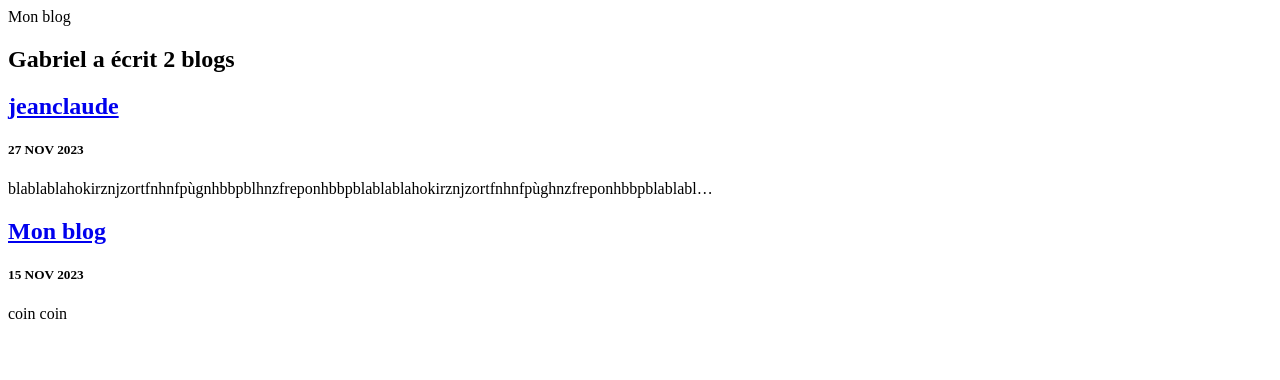
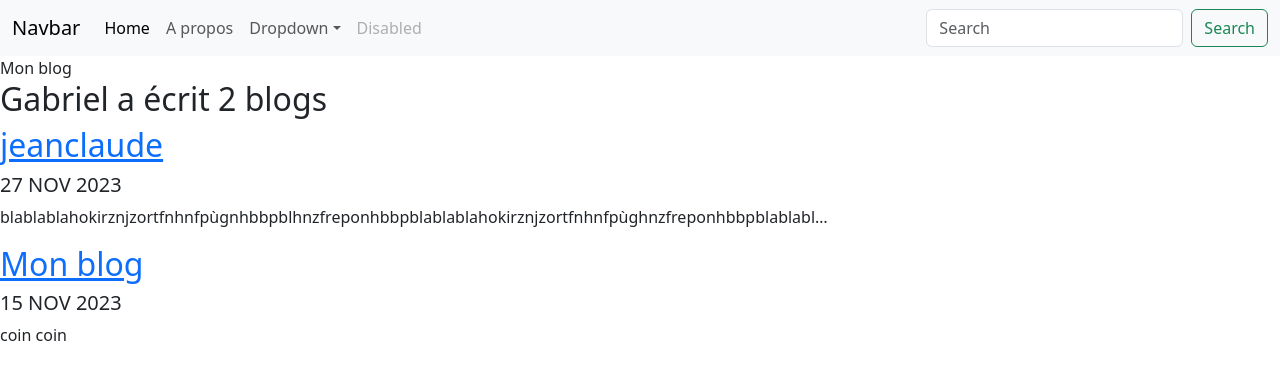
Before and after one commit to gabrielQ12/certification_djanguo_partie_2, a Django app: page /blog/ in a window 1280 px wide. Shown: the top 380 px of the page. Run offline with Django 4.2, Linux system fonts and the light colour scheme; data comes from the database, SQL or seed files in the repository.

Commit message:
tamplate html

```diff
--- a/portfolio_personnel_project/blog/templates/blog/detail.html
+++ b/portfolio_personnel_project/blog/templates/blog/detail.html
@@ -1,3 +1,7 @@
+
+{% extends 'portfolio/base.html' %}
+
+{% block content %}
 <h1>{{ blog.titre }}</h1>
 
 {% load i18n %}
@@ -6,3 +10,4 @@
 {% endlanguage %}
 
 {{blog.description | safe}}
+{% endblock %}
--- a/portfolio_personnel_project/blog/templates/blog/mon_blog.html
+++ b/portfolio_personnel_project/blog/templates/blog/mon_blog.html
@@ -1,20 +1,17 @@
-Mon blog
+{% extends 'portfolio/base.html' %}
 
-{% load i18n %}
+{% block content %}
+  Mon blog{% load i18n %}
 
-<h2>Gabriel a écrit {{ blogs.count }} blog{{ blogs.count|pluralize}}</h2>
+  <h2>Gabriel a écrit {{ blogs.count }} blog{{ blogs.count|pluralize }}</h2>
 
-{% for blog in blogs %}
+  {% for blog in blogs %}
+    <a href="{% url 'blog:detail' blog.id %}"><h2>{{ blog.titre }}</h2></a>
 
-<a href="{% url 'blog:detail' blog.id %}"><h2>{{ blog.titre }}</h2></a>
+    {% language 'fr' %}
+    <h5>{{ blog.date|date:'d M Y'|upper }}</h5>
+    {% endlanguage %}
 
-{% language 'fr' %}
-<h5>{{ blog.date| date:'d M Y' | upper}}</h5>
-{% endlanguage %}
-
-<p>{{ blog.description | striptags|truncatechars:100 }}</p>
-
-
-
-
-{% endfor %}
+    <p>{{ blog.description|striptags|truncatechars:100 }}</p>
+  {% endfor %}
+{% endblock %}
--- /dev/null
+++ b/portfolio_personnel_project/portfolio/templates/portfolio/base.html
@@ -0,0 +1,57 @@
+<!DOCTYPE html>
+<html lang="en">
+  <head>
+    <meta charset="utf-8" />
+    <meta name="viewport" content="width=device-width, initial-scale=1" />
+    <title>Bootstrap demo</title>
+    <link href="https://cdn.jsdelivr.net/npm/bootstrap@5.3.2/dist/css/bootstrap.min.css" rel="stylesheet" integrity="sha384-T3c6CoIi6uLrA9TneNEoa7RxnatzjcDSCmG1MXxSR1GAsXEV/Dwwykc2MPK8M2HN" crossorigin="anonymous" />
+  </head>
+  <body>
+    <nav class="navbar navbar-expand-lg bg-body-tertiary">
+      <div class="container-fluid">
+        <a class="navbar-brand" href="#">Navbar</a>
+        <button class="navbar-toggler" type="button" data-bs-toggle="collapse" data-bs-target="#navbarSupportedContent" aria-controls="navbarSupportedContent" aria-expanded="false" aria-label="Toggle navigation"><span class="navbar-toggler-icon"></span></button>
+        <div class="collapse navbar-collapse" id="navbarSupportedContent">
+          <ul class="navbar-nav me-auto mb-2 mb-lg-0">
+            <li class="nav-item">
+              <a class="nav-link active" aria-current="page" href="#">Home</a>
+            </li>
+            <li class="nav-item">
+              <a class="nav-link" href="#">A propos</a>
+            </li>
+            <li class="nav-item dropdown">
+              <a class="nav-link dropdown-toggle" href="#" role="button" data-bs-toggle="dropdown" aria-expanded="false">Dropdown</a>
+              <ul class="dropdown-menu">
+                <li>
+                  <a class="dropdown-item" href="#">Action</a>
+                </li>
+                <li>
+                  <a class="dropdown-item" href="#">Another action</a>
+                </li>
+                <li>
+                  <hr class="dropdown-divider" />
+                </li>
+                <li>
+                  <a class="dropdown-item" href="#">Something else here</a>
+                </li>
+              </ul>
+            </li>
+            <li class="nav-item">
+              <a class="nav-link disabled" aria-disabled="true">Disabled</a>
+            </li>
+          </ul>
+          <form class="d-flex" role="search">
+            <input class="form-control me-2" type="search" placeholder="Search" aria-label="Search" />
+            <button class="btn btn-outline-success" type="submit">Search</button>
+          </form>
+        </div>
+      </div>
+    </nav>
+
+    {% block content %} {% endblock %}
+
+
+
+    <script src="https://cdn.jsdelivr.net/npm/bootstrap@5.3.2/dist/js/bootstrap.bundle.min.js" integrity="sha384-C6RzsynM9kWDrMNeT87bh95OGNyZPhcTNXj1NW7RuBCsyN/o0jlpcV8Qyq46cDfL" crossorigin="anonymous"></script>
+  </body>
+</html>
```
Also changed, not shown: portfolio_personnel_project/portfolio/templates/portfolio/home.html (+11 -12 lines).
